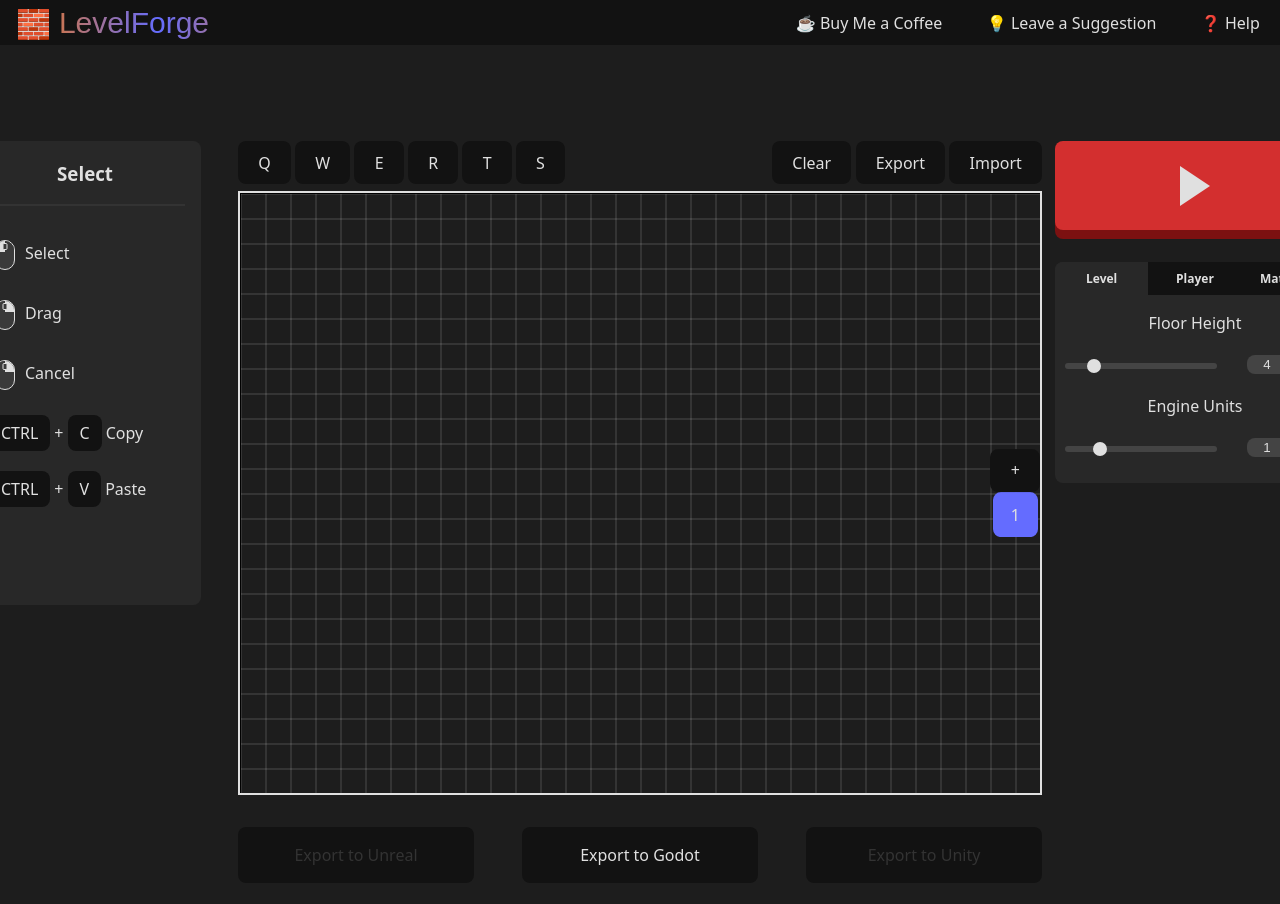
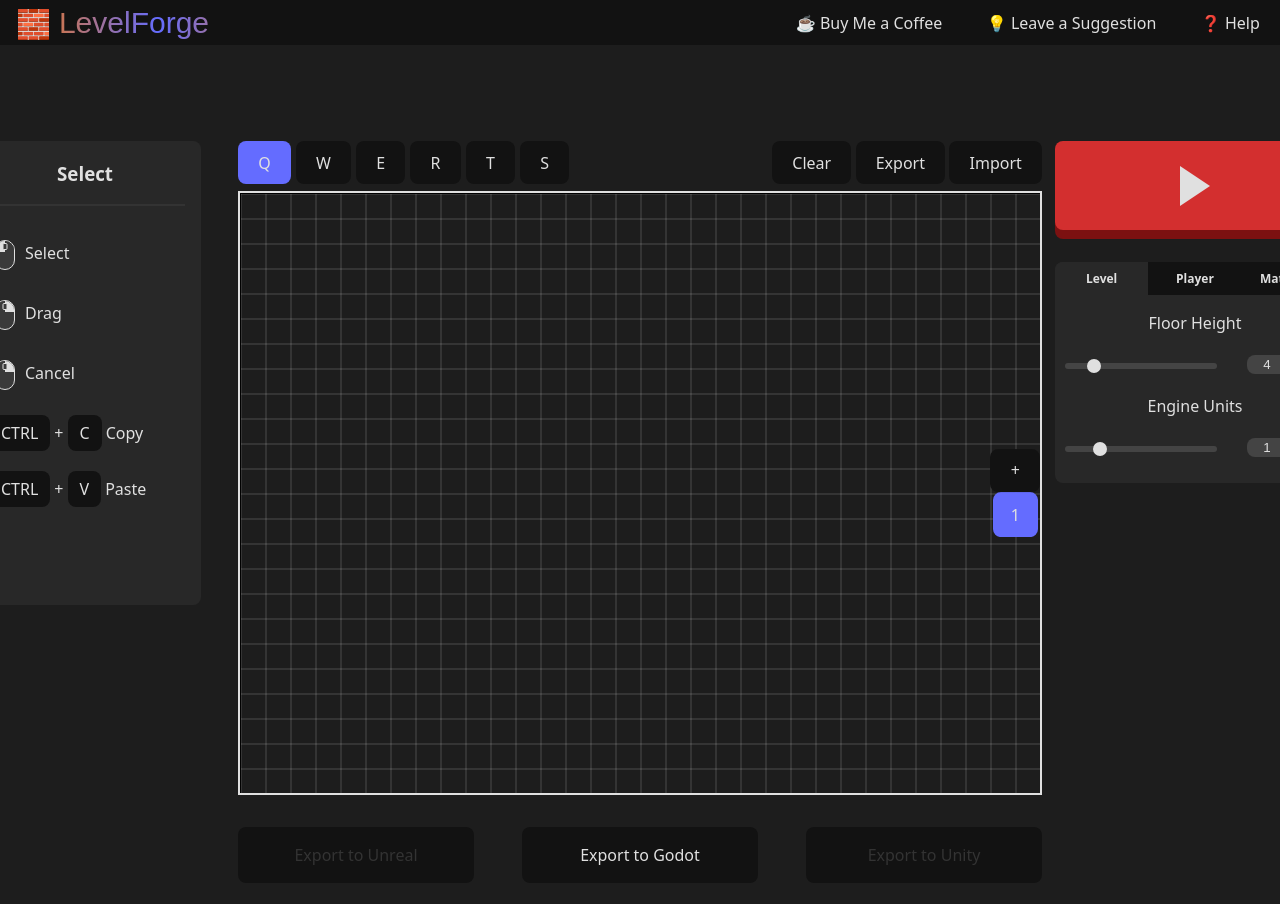
Before and after one commit to StamLord/level-editor, a Svelte app: page / in a window 1280 px wide. Shown: the top 904 px of the page. Built offline with nearby package versions, Linux system fonts and the light colour scheme; no server answers; a web font is replaced by a local one.

Commit message:
Refactored Tool Buttons & Data

```diff
--- a/src/app.css
+++ b/src/app.css
@@ -102,6 +102,7 @@ button:disabled {
 }
 
 .canvas-toolbar-left {
+  display: flex;
   text-align: left;
   height: 100%;
   gap: 5px;
@@ -193,14 +194,6 @@ button:disabled {
   gap: 5px;
 }
 
-.tool-button {
-  background-color: var(--button-bg);
-}
-
-.tool-button.active {
-  background-color: var(--accent-color);
-}
-
 .floor-button {
   background-color: var(--button-bg);
   width: 45px;
--- /dev/null
+++ b/src/components/AltToolHighlight.svelte
@@ -0,0 +1,52 @@
+<script>
+    export let tools = [""];
+    export let active = 0;
+
+    const showDuration = 1000; // 1 sec
+    let visible = false;
+    let timeoutId;
+
+    export function show() {
+        visible = true;
+        clearTimeout(timeoutId); // restart the timer if already running
+        timeoutId = setTimeout(() => visible = false, showDuration);
+    }
+
+</script>
+
+<div class="alt-tool-container"
+    class:show={visible}>
+    {#each tools as tool}
+        <div
+            class="alt-tool-item"
+            class:active={tools[active] === tool}>
+            {tool}
+        </div>
+    {/each}
+</div>
+
+<style>
+.alt-tool-container {
+    position: absolute;
+    z-index: 1000;
+    transform: translateY(50px);
+    background-color: var(--panel-color);
+    display: flex;
+    flex-direction: column;
+    opacity: 0;
+    transition: opacity 0.3s ease;
+    pointer-events: none;
+}
+
+.alt-tool-container.show {
+    opacity: 1;
+}
+
+.alt-tool-item {
+    padding: 0.2rem 1rem 0.2rem 1rem;
+}
+
+.alt-tool-item.active {
+    background: var(--button-bg) ;
+}
+</style>
--- a/src/components/Canvas.svelte
+++ b/src/components/Canvas.svelte
@@ -13,24 +13,12 @@
   <div class="center-panel">
     <div class="canvas-toolbar">
       <div class="canvas-toolbar-left">
-        <Tooltip text="{tools[Tool.SELECT].name}">
-          <button id="select-tool" class="tool-button" on:click={() => {switchTool(Tool.SELECT)}}>Q</button>
-        </Tooltip>
-        <Tooltip text="{tools[Tool.WALL].name}">
-          <button id="wall-tool" class="tool-button" on:click={() => {switchTool(Tool.WALL)}}>W</button>
-        </Tooltip>
-        <Tooltip text="{tools[Tool.PLATFORM].name}">
-          <button id="platform-tool" class="tool-button" on:click={() => {switchTool(Tool.PLATFORM)}}>E</button>
-        </Tooltip>
-        <Tooltip text="{tools[Tool.RAMP].name}">
-          <button id="ramp-tool" class="tool-button" on:click={() => {switchTool(Tool.RAMP)}}>R</button>
-        </Tooltip>
-        <Tooltip text="{tools[Tool.FENCE].name}">
-          <button id="fence-tool" class="tool-button" on:click={() => {switchTool(Tool.FENCE)}}>T</button>
-        </Tooltip>
-        <Tooltip text="{tools[Tool.STAIRS].name}">
-          <button id="stairs-tool" class="tool-button" on:click={() => {switchTool(Tool.STAIRS)}}>S</button>
-        </Tooltip>
+        <ToolButton text="Q" key="q" toolType={ToolType.SELECT}/>
+        <ToolButton text="W" key="w" toolType={ToolType.WALL}/>
+        <ToolButton text="E" key="e" toolType={ToolType.PLATFORM}/>
+        <ToolButton text="R" key="r" toolType={ToolType.RAMP}/>
+        <ToolButton text="T" key="t" toolType={ToolType.FENCE}/>
+        <ToolButton text="S" key="s" toolType={ToolType.STAIRS}/>
       </div>
       <div class="canvas-toolbar-right">
         <button
@@ -104,9 +92,9 @@
 </div>
 
 <script>
-  import Tooltip from './Tooltip.svelte';
+  import ToolButton from './ToolButton.svelte';
   import ToolInfo from './ToolInfo.svelte';
-  import { tools } from '../data/tools.js'
+  import { ToolType, Tool } from '../data/tools.js'
   import SettingsTabs from './SettingsTabs.svelte';
 
   import { currentTool, playerHeight, playerRadius, playerSpeed, playerSprintSpeed, playerJumpVelocity } from '../stores/user';
@@ -394,19 +382,6 @@
   };
 
   let mode = Mode.EDITOR;
-
-  const Tool = {
-    SELECT: 0,
-    WALL: 1,
-    PLATFORM: 2,
-    RAMP: 3,
-    FENCE: 4,
-    STAIRS: 5,
-  }
-
-  let tool = Tool.SELECT;
-  $: tool = $currentTool;
-  $: currentTool.set(tool);
 
   let canvas;
   let ctx;
@@ -779,7 +754,7 @@
       const y = getSnapped(mousePos.y);
       isDrawing = true;
 
-      if (tool === Tool.SELECT) {
+      if ($currentTool === Tool.SELECT) {
         if (selectionState === SelectionState.NONE) {
           selectionRect = new Selection(mousePos.x, mousePos.y, mousePos.x, mousePos.y);
           selectionState = SelectionState.ACTIVE;
@@ -797,11 +772,11 @@
           }
         }
       }
-      else if (tool === Tool.WALL)
+      else if ($currentTool === Tool.WALL)
         floors[activeFloor].lines.push(new Line(x, y, x, y));
-      else if (tool === Tool.PLATFORM)
+      else if ($currentTool === Tool.PLATFORM)
         floors[activeFloor].platforms.push(new Square(x, y, 0, 0));
-      else if (tool === Tool.RAMP) {
+      else if ($currentTool === Tool.RAMP) {
         const highlighted = floors[activeFloor].ramps.filter(ramp => ramp.isHighlighted);
         if (highlighted.length > 0) {
           isDrawing = false; // Prevent editing last ramp
@@ -809,9 +784,9 @@
         } else
           floors[activeFloor].ramps.push(new Ramp(x, y, 0, 0));
       }
-      else if (tool === Tool.FENCE)
+      else if ($currentTool === Tool.FENCE)
         floors[activeFloor].fences.push(new Line(x, y, x, y));
-      else if (tool === Tool.STAIRS) {
+      else if ($currentTool === Tool.STAIRS) {
         const highlighted = floors[activeFloor].stairs.filter(stair => stair.isHighlighted);
         if (highlighted.length > 0) {
           isDrawing = false; // Prevent editing last stair
@@ -828,15 +803,15 @@
         startY = event.clientY;
       } // Delete
       else if (event.button === 2) {
-        if (tool === Tool.WALL)
+        if ($currentTool === Tool.WALL)
           floors[activeFloor].lines = floors[activeFloor].lines.filter(line => line.isHighlighted == false);
-        else if (tool === Tool.PLATFORM)
+        else if ($currentTool === Tool.PLATFORM)
           floors[activeFloor].platforms = floors[activeFloor].platforms.filter(platform => platform.isHighlighted == false);
-        else if (tool === Tool.RAMP)
+        else if ($currentTool === Tool.RAMP)
           floors[activeFloor].ramps = floors[activeFloor].ramps.filter(ramp => ramp.isHighlighted == false);
-        else if (tool === Tool.FENCE)
+        else if ($currentTool === Tool.FENCE)
           floors[activeFloor].fences = floors[activeFloor].fences.filter(line => line.isHighlighted == false);
-        else if (tool === Tool.STAIRS)
+        else if ($currentTool === Tool.STAIRS)
           floors[activeFloor].stairs = floors[activeFloor].stairs.filter(stair => stair.isHighlighted == false);
       drawGrid();
     }
@@ -849,26 +824,26 @@
       const x = getSnapped(mousePos.x);
       const y = getSnapped(mousePos.y);
 
-      if (tool === Tool.SELECT) {
+      if ($currentTool === Tool.SELECT) {
         if (selectionState === SelectionState.MOVING)
           moveSelectionData(x, y);
         else if (selectionState === SelectionState.ACTIVE)
           selectionRect.updateCorner(mousePos.x, mousePos.y);
-      } else if (tool === Tool.WALL) {
+      } else if ($currentTool === Tool.WALL) {
         const lines = floors[activeFloor].lines;
         lines[lines.length - 1].x2 = x;
         lines[lines.length - 1].y2 = y;
-      } else if (tool === Tool.PLATFORM) {
+      } else if ($currentTool === Tool.PLATFORM) {
         const platforms = floors[activeFloor].platforms;
         platforms[platforms.length - 1].updateSquare(x, y);
-      } else if (tool === Tool.RAMP) {
+      } else if ($currentTool === Tool.RAMP) {
         const ramps = floors[activeFloor].ramps;
         ramps[ramps.length - 1].updateSquare(x, y);
-      } else if (tool === Tool.FENCE) {
+      } else if ($currentTool === Tool.FENCE) {
         const fences = floors[activeFloor].fences;
         fences[fences.length - 1].x2 = x;
         fences[fences.length - 1].y2 = y;
-      } else if (tool === Tool.STAIRS) {
+      } else if ($currentTool === Tool.STAIRS) {
         const stairs = floors[activeFloor].stairs;
         stairs[stairs.length - 1].updateSquare(x, y);
       }
@@ -879,19 +854,19 @@
       startY = event.clientY;
     } else {
       // Highlight
-      if (tool === Tool.WALL) {
+      if ($currentTool === Tool.WALL) {
         floors[activeFloor].lines.forEach(line => {
           line.isHighlighted = line.isPointOnLine(mousePos.x, mousePos.y);});
-      } else if (tool === Tool.PLATFORM) {
+      } else if ($currentTool === Tool.PLATFORM) {
         floors[activeFloor].platforms.forEach(platform => {
           platform.isHighlighted = platform.isPointInside(mousePos.x, mousePos.y);});
-      } else if (tool === Tool.RAMP) {
+      } else if ($currentTool === Tool.RAMP) {
         floors[activeFloor].ramps.forEach(ramp => {
           ramp.isHighlighted = ramp.isPointInside(mousePos.x, mousePos.y);});
-      } else if (tool === Tool.FENCE) {
+      } else if ($currentTool === Tool.FENCE) {
         floors[activeFloor].fences.forEach(fence => {
           fence.isHighlighted = fence.isPointOnLine(mousePos.x, mousePos.y);});
-      } else if (tool === Tool.STAIRS) {
+      } else if ($currentTool === Tool.STAIRS) {
         floors[activeFloor].stairs.forEach(stair => {
           stair.isHighlighted = stair.isPointInside(mousePos.x, mousePos.y);});
       }
@@ -903,7 +878,7 @@
     if (event.button === 0) {
       isDrawing = false;
 
-      if (tool === Tool.SELECT) {
+      if ($currentTool === Tool.SELECT) {
         if (selectionState === SelectionState.MOVING)
           selectionState = SelectionState.PASSIVE;
         else if(selectionState === SelectionState.ACTIVE) {
@@ -940,7 +915,7 @@
     } else if (event.button === 1) {
       isPanning = false;
     } else if (event.button === 2) {
-      if (tool === Tool.SELECT) {
+      if ($currentTool === Tool.SELECT) {
         if (selectionState !== SelectionState.NONE) {
           selectionState = SelectionState.NONE;
           clearSelectionData();
@@ -990,13 +965,13 @@
       }
 
       // ctrl + c copies selection
-      if (event.key === "c" && tool === Tool.SELECT) {
+      if (event.key === "c" && $currentTool === Tool.SELECT) {
         event.preventDefault();
         copySelectionData();
       }
 
       // ctrl + v pastes selection
-      if (event.key === "v" && tool === Tool.SELECT) {
+      if (event.key === "v" && $currentTool === Tool.SELECT) {
         event.preventDefault();
         pasteSelectionData();
       }
@@ -1010,20 +985,6 @@
       else
         switchFloor(num - 1);
     }
-
-    // q,w,e,r switch tools
-    else if (key === 'q')
-      switchTool(Tool.SELECT);
-    else if (key === 'w')
-      switchTool(Tool.WALL);
-    else if (key === 'e')
-      switchTool(Tool.PLATFORM);
-    else if (key === 'r')
-      switchTool(Tool.RAMP);
-    else if (key === 't')
-      switchTool(Tool.FENCE);
-    else if (key === 's')
-      switchTool(Tool.STAIRS);
   }
 
   const clearCanvas = () => {
@@ -1193,23 +1154,11 @@
     switchModeBtnText = "Playtest";
   }
 
-  function switchTool(newTool) {
+  function switchTool() {
     if (isDrawing) return false; // Prevent switching tools mid drawing
-
-    const oldTool = getToolButton(tool);
-    if (oldTool != undefined)
-      oldTool.classList.remove('active');
-
-    tool = newTool;
-
-    const curTool = getToolButton(tool);
-    if (curTool != undefined)
-      curTool.classList.add('active');
 
     deHighlightAll();
     drawGrid();
-
-    return true;
   }
 
   function deHighlightAll() {
@@ -1223,7 +1172,7 @@
   function getToolButton(toolId) {
     if (toolId === Tool.SELECT)
       return document.getElementById('select-tool');
-    else if (toolId === Tool.WALL)
+    else if (toolId === Tool.WALL || toolId === Tool.THICK_WALLS)
       return document.getElementById('wall-tool');
     else if (toolId === Tool.PLATFORM)
       return document.getElementById('platform-tool');
--- /dev/null
+++ b/src/components/ToolButton.svelte
@@ -0,0 +1,57 @@
+<script>
+    import { currentTool } from '../stores/user';
+    import AltToolHighlight from "./AltToolHighlight.svelte";
+    import { toolInfo } from "../data/tools.js";
+    import { onMount } from "svelte";
+
+    export let toolType;
+    export let text;
+    export let key;
+
+    let toolButtonId = `tool-btn-${Math.random().toString(36).slice(2, 11)}`;
+    let altToolRef;
+
+    function switchTool() {
+        if (toolType.tools.length > 1)
+            toolType.active = (toolType.active + 1) % toolType.tools.length;
+
+        altToolRef.show();
+        $currentTool = getActiveTool();
+    }
+
+    function getActiveTool() {
+        return toolType.tools[toolType.active];
+    }
+
+    function getToolNames() {
+        return toolType.tools.map(id => toolInfo[id].name);
+    }
+
+    onMount(() => { window.addEventListener("keydown", handleKeydown); })
+
+    function handleKeydown(event){
+        if (event.key.toLowerCase() === key)
+            switchTool();
+    }
+
+</script>
+
+ <div>
+    <AltToolHighlight bind:this={altToolRef} tools={getToolNames()} active={toolType.active}/>
+    <button id={toolButtonId}
+        class="tool-button"
+        class:active={getActiveTool() === $currentTool}
+        on:click={switchTool}>
+        {text}
+    </button>
+</div>
+
+<style>
+    .tool-button {
+        background-color: var(--button-bg);
+    }
+
+    .tool-button.active {
+        background-color: var(--accent-color);
+    }
+</style>
--- a/src/components/ToolInfo.svelte
+++ b/src/components/ToolInfo.svelte
@@ -1,9 +1,9 @@
 <script>
     import MouseIcon from "./MouseIcon.svelte";
     import { currentTool } from '../stores/user';
-    import { tools } from '../data/tools.js';
+    import { toolInfo } from '../data/tools.js';
 
-    $: toolData = tools[$currentTool];
+    $: toolData = toolInfo[$currentTool];
 </script>
 
 <div class="tool-info">
--- a/src/data/tools.js
+++ b/src/data/tools.js
@@ -1,4 +1,4 @@
-export const tools = {
+export const toolInfo = {
     0: {
         name: "Select",
         tips: [ {button: "lmb", text: "Select"},
@@ -34,4 +34,48 @@ export const tools = {
                 {button: "lmb", text: "Rotate"},
                 {button: "rmb", text: "Delete"}]
     },
+    6: {
+        name: "Thick Walls",
+        tips: [ {button: "lmb", text: "Draw"},
+                {button: "rmb", text: "Delete"}]
+    },
 }
+
+// Unique tools
+export const Tool = {
+    SELECT: 0,
+    WALL: 1,
+    PLATFORM: 2,
+    RAMP: 3,
+    FENCE: 4,
+    STAIRS: 5,
+    THICK_WALLS: 6,
+}
+
+// ToolType group multiple Tools together
+export const ToolType = {
+    SELECT: {
+    tools: [Tool.SELECT],
+    active: 0
+    },
+    WALL: {
+    tools: [Tool.WALL, Tool.THICK_WALLS],
+    active: 0
+    },
+    PLATFORM: {
+    tools: [Tool.PLATFORM],
+    active: 0
+    },
+    RAMP: {
+    tools: [Tool.RAMP],
+    active: 0
+    },
+    FENCE: {
+    tools: [Tool.FENCE],
+    active: 0
+    },
+    STAIRS: {
+    tools: [Tool.STAIRS],
+    active: 0
+    },
+}
```
